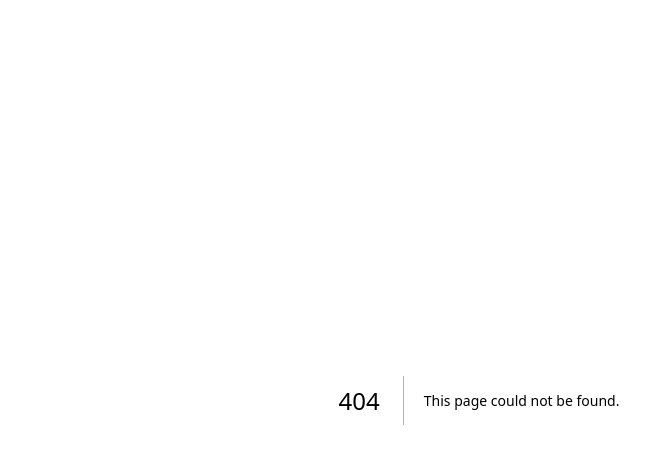
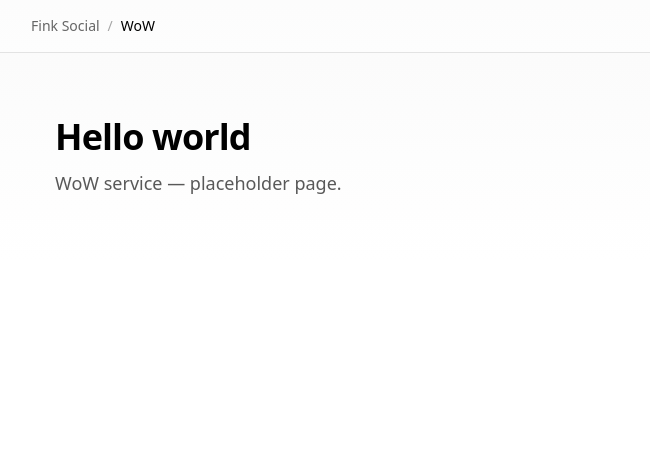
Before and after one commit to kf1232/p-champ, a Next.js app: page /wow in a window 1280 px wide. Before the commit this address had no page. Shown: the top 464 px of the page, without its empty margins (161-811 px from the left). Built offline with nearby package versions, Linux system fonts and the light colour scheme.

Commit message:
Cleanup + checkin new feature

```diff
--- a/app/page.tsx
+++ b/app/page.tsx
@@ -3,7 +3,11 @@ import type { Metadata } from "next";
 import Link from "next/link";
 
 import { trailingPlaceholderCellCount } from "@/lib/gridPlaceholders";
-import { P_CHAMP_HOME_PATH, PHOTOGRAPHY_HOME_PATH } from "@/lib/site";
+import {
+  P_CHAMP_HOME_PATH,
+  PHOTOGRAPHY_HOME_PATH,
+  WOW_HOME_PATH,
+} from "@/lib/site";
 
 const PORTAL_TITLE = "Fink Social";
 const PORTAL_DESCRIPTION = "Entry Service Point";
@@ -24,6 +28,7 @@ type FeatureLink = {
 const FEATURE_LINKS: FeatureLink[] = [
   { href: P_CHAMP_HOME_PATH, label: "P-Champ", active: true },
   { href: PHOTOGRAPHY_HOME_PATH, label: "Photography", active: true },
+  { href: WOW_HOME_PATH, label: "WoW", active: true },
 ];
 
 const PORTAL_GRID_COLS = 3; // must match `grid-cols-*` on the feature grid
--- /dev/null
+++ b/app/wow/page.tsx
@@ -0,0 +1,41 @@
+import type { Metadata } from "next";
+
+import Link from "next/link";
+
+import { PORTAL_HOME_PATH, PORTAL_NAME } from "@/lib/site";
+
+export const metadata: Metadata = {
+  title: {
+    absolute: `WoW · ${PORTAL_NAME}`,
+  },
+};
+
+export default function WowPage() {
+  return (
+    <div className="flex min-h-full flex-col bg-gradient-to-b from-zinc-50 to-white">
+      <header className="border-b border-black/10 bg-white/50 px-6 py-4">
+        <div className="mx-auto flex max-w-4xl items-center gap-2 text-sm">
+          <Link
+            href={PORTAL_HOME_PATH}
+            className="font-medium text-black/60 hover:text-black"
+          >
+            {PORTAL_NAME}
+          </Link>
+          <span className="text-black/35" aria-hidden>
+            /
+          </span>
+          <span className="font-medium text-black">WoW</span>
+        </div>
+      </header>
+
+      <main className="mx-auto flex w-full max-w-4xl flex-1 flex-col px-6 py-16">
+        <h1 className="text-4xl font-semibold tracking-tight text-black">
+          Hello world
+        </h1>
+        <p className="mt-3 text-lg text-black/65">
+          WoW service — placeholder page.
+        </p>
+      </main>
+    </div>
+  );
+}
--- a/components/photography/PhotographyContentGrid.tsx
+++ b/components/photography/PhotographyContentGrid.tsx
@@ -1,7 +1,7 @@
 import { trailingPlaceholderCellCount } from "@/lib/gridPlaceholders";
 import { lightroomRenditionSrcs } from "@/lib/lightroomWeb";
 
-import { PHOTOGRAPHY_ALBUM_ENTRIES } from "./photographyAlbumEntries";
+import { PHOTOGRAPHY_ALBUM_ENTRIES } from "./config/photographyAlbumEntries";
 import { PhotographyEntryRow } from "./PhotographyEntryRow";
 
 const FILLED_ROW_COUNT = PHOTOGRAPHY_ALBUM_ENTRIES.length;
--- a/components/photography/PhotographyEntryRow.tsx
+++ b/components/photography/PhotographyEntryRow.tsx
@@ -1,4 +1,4 @@
-import type { PhotographyAlbumEntry } from "./photographyAlbumEntries";
+import type { PhotographyAlbumEntry } from "./config/photographyAlbumEntries";
 import { GatedGalleryLink } from "./GatedGalleryLink";
 
 type PhotographyEntryRowBase = {
--- a/lib/site.ts
+++ b/lib/site.ts
@@ -13,3 +13,5 @@ export const P_CHAMP_DEX_PATH = "/p-champ/dex";
 export const P_CHAMP_TEAM_BUILDER_PATH = "/p-champ/team-builder";
 
 export const PHOTOGRAPHY_HOME_PATH = "/photography";
+
+export const WOW_HOME_PATH = "/wow";
```
Also changed, not shown: components/photography/config/photographyAlbumEntries.ts (renamed from components/photography/photographyAlbumEntries.ts).
